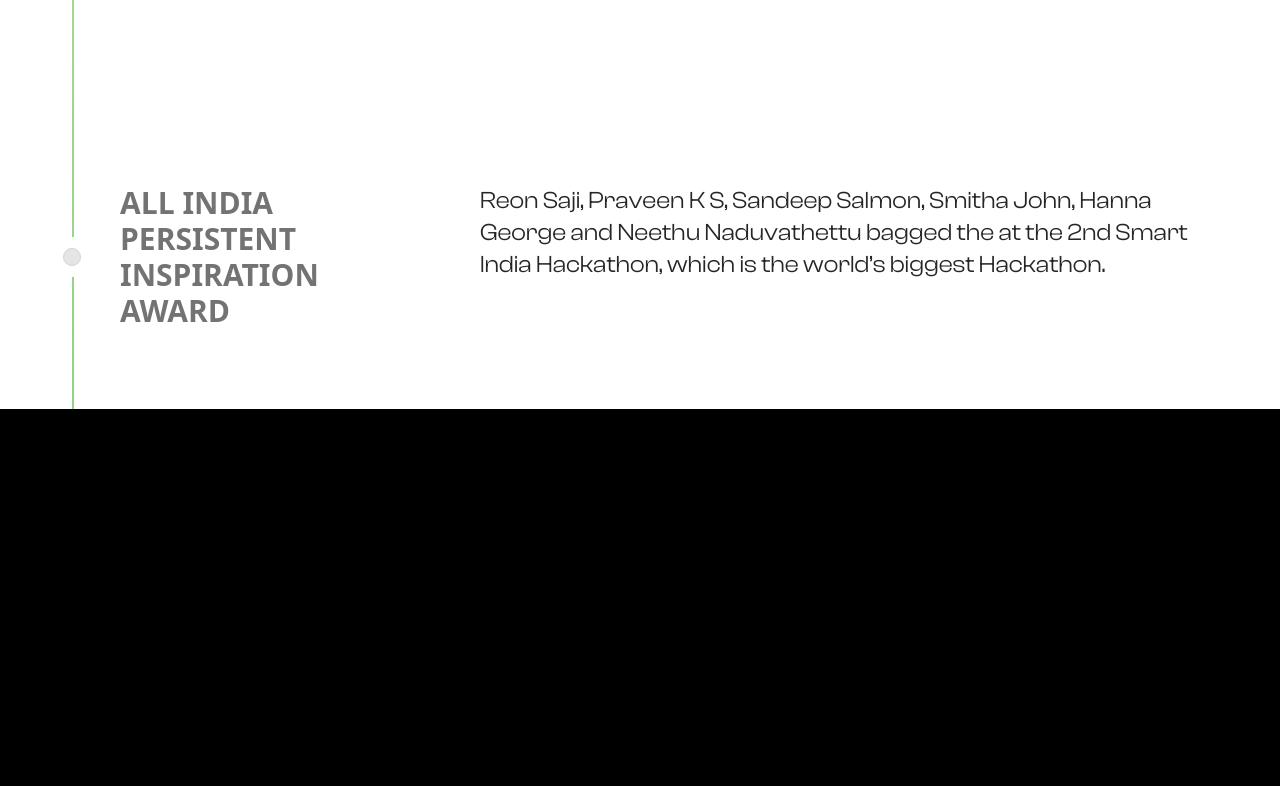
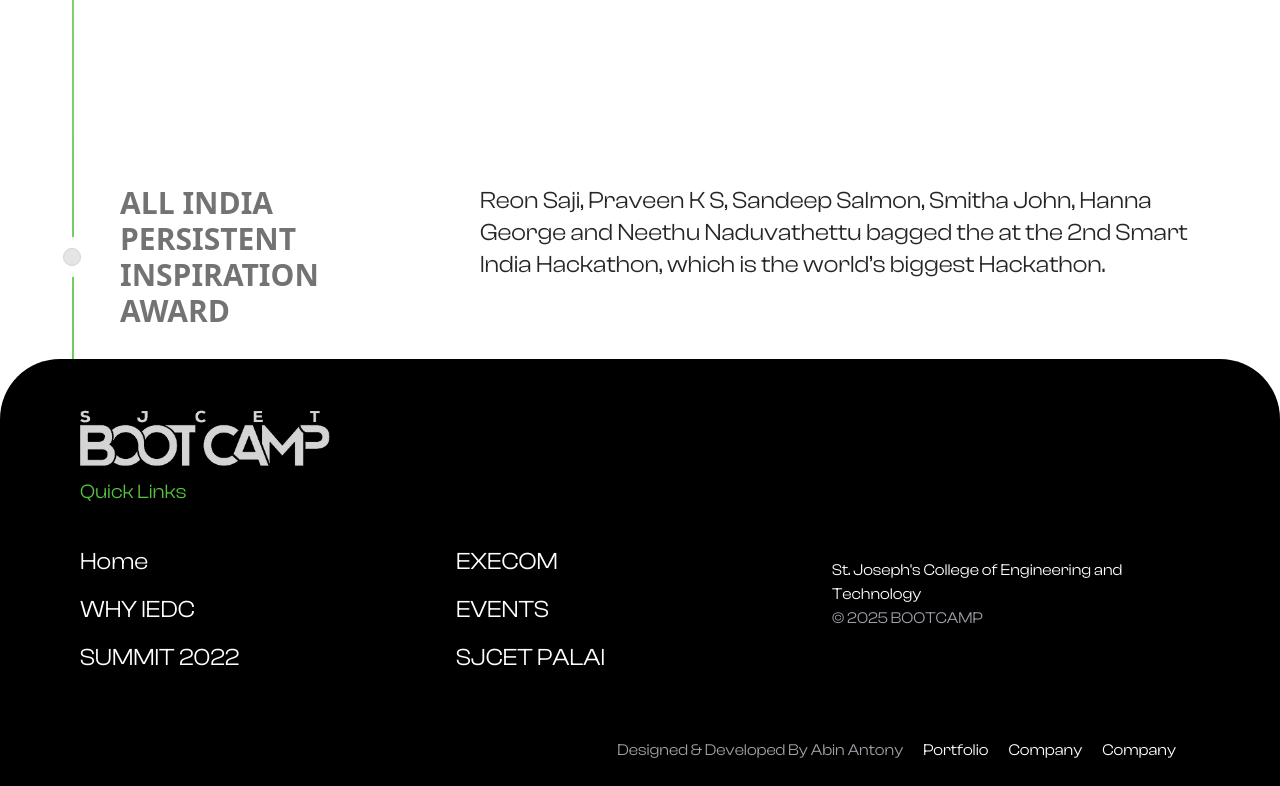
Before and after one commit to Acodehacked/iedc-bootcamp, a Next.js app: page / in a window 1280 px wide. Shown: the part 6871-7657 px from the top of the page. Before the commit the page ends 7280 px from the top, so only its background shows below. Built offline with nearby package versions, Linux system fonts and the light colour scheme.

Commit message:
footer added

```diff
--- a/app/(home)/components/about.tsx
+++ b/app/(home)/components/about.tsx
@@ -3,7 +3,7 @@
 
 const About = () => {
     return (
-        <div className='flex py-20 flex-col screen px-10 '>
+        <div className='flex py-20 flex-col screen px-10 ' id='about'>
             <div className="main flex flex-col">
                 <span className='text-primary font-semibold text-xl'>ABOUT</span>
                 <span className='text-6xl text-white'>SJCET BOOTCAMP - IEDC</span>
--- a/app/(home)/components/execom.tsx
+++ b/app/(home)/components/execom.tsx
@@ -3,7 +3,7 @@
 
 const Execom = () => {
   return (
-    <div className="bg-white py-5">
+    <div className="bg-white py-5" id='execom'>
       <div className='screen sm:px-10 px-5'>
         <h4 className='text-6xl text-black'><span className='font-semibold text-primary'>IEDC</span> EXECOM</h4>
       </div>
--- a/app/(home)/components/footer.tsx
+++ b/app/(home)/components/footer.tsx
@@ -1,9 +1,39 @@
+import { div } from 'framer-motion/client'
+import Image from 'next/image'
+import Link from 'next/link'
 import React from 'react'
 
 const Footer = () => {
-  return (
-    <div className=''>Footer</div>
-  )
+    return (
+        <div className='w-full'>
+            <div className='bg-black screen px-10 md:px-20 mt-[-90px] pt-[40px] rounded-t-[60px] relative z-[10]'>
+                <Image className='invert w-[250px]' src={'/logo.png'} width={700} height={700} alt='' />
+                <span className='text-primary text-xl mt-10'>Quick Links</span>
+                <div className="grid md:grid-cols-3 sm:grid-cols-2 grid-cols-1 gap-2 pt-10">
+                    <div className="flex flex-col gap-4 text-2xl text-white">
+                        <Link className='hover:text-primary footer-link group' href='#'>Home<Image src={'/arrowwhite.png'} alt='' className='transition-all w-[40px] opacity-0 group-hover:opacity-100' width={500} height={500} /></Link>
+                        <Link className='hover:text-primary footer-link group' href='/#whyiedc'>WHY IEDC<Image src={'/arrowwhite.png'} alt='' className='transition-all w-[40px] opacity-0 group-hover:opacity-100' width={500} height={500} /></Link>
+                        <Link className='hover:text-primary footer-link group' href='/#summit'>SUMMIT 2022<Image src={'/arrowwhite.png'} alt='' className='transition-all w-[40px] opacity-0 group-hover:opacity-100' width={500} height={500} /></Link>
+                    </div>
+                    <div className="flex flex-col gap-4 text-2xl text-white">
+                        <Link className='hover:text-primary footer-link group' href='/#execom'>EXECOM<Image src={'/arrowwhite.png'} alt='' className='transition-all  w-[40px] opacity-0 group-hover:opacity-100' width={500} height={500} /></Link>
+                        <Link className='hover:text-primary footer-link group' href='/#events'>EVENTS<Image src={'/arrowwhite.png'} alt='' className='transition-all w-[40px] opacity-0 group-hover:opacity-100' width={500} height={500} /></Link>
+                        <Link className='hover:text-primary footer-link group' href='https://sjcetpalai.ac.in/'>SJCET PALAI<Image src={'/arrowwhite.png'} alt='' className='transition-all w-[40px] opacity-0 group-hover:opacity-100' width={500} height={500} /></Link>
+                    </div>
+                    <div className="text-white pt-3">
+                        <p>St. Joseph's College of Engineering and Technology</p>
+                        <span className='text-zinc-400'>&copy; 2025 BOOTCAMP</span>
+                    </div>
+                </div>
+                <div className="flex justify-end gap-5 w-full mt-10 p-6 text-white">
+                    <span className='text-zinc-400'>Designed & Developed By Abin Antony</span>
+                    <Link target='_blank' href={'https://abinantony-website.vercel.app'}>Portfolio</Link>
+                    <Link target='_blank' href={'https://webcodecreators.com'}>Company</Link>
+                    <Link target='_blank' href={'https://github.com/Acodehacked'}>Company</Link>
+                </div>
+            </div>
+        </div>
+    )
 }
 
 export default Footer
--- a/app/(home)/components/summit.tsx
+++ b/app/(home)/components/summit.tsx
@@ -3,7 +3,7 @@
 
 const Summit = () => {
     return (
-        <div className='w-full bg-white px-5 pb-20'>
+        <div className='w-full bg-white px-5 pb-20' id='summit'>
             <div className="screen bg-black rounded-[45px] overflow-hidden w-full p-0">
                 <div className="flex sm:flex-row flex-col items-center md:px-10 px-3 pt-10 justify-between ">
                     <h2 className='text-white py-3  text-6xl'>SUMMIT 2022</h2>
--- a/app/(home)/components/timeline.tsx
+++ b/app/(home)/components/timeline.tsx
@@ -81,8 +81,8 @@
     ];
     return (
         <div className="bg-white">
-            <div className="screen overflow-y-hidden">
-                <div className="px-5 pt-10">
+            <div className="screen overflow-y-hidden pb-[40px]">
+                <div className="px-10 pt-10">
                     <h4 className='text-6xl text-black'><span className='font-semibold text-primary'>BOOTCAMP</span> REWIND</h4>
                 </div>
                 <Timeline data={data} />
--- a/app/(home)/components/whyiedc.tsx
+++ b/app/(home)/components/whyiedc.tsx
@@ -33,7 +33,7 @@
 ]
 const WhyIedc = () => {
     return (
-        <div className="bg-white pt-20 pb-20 rounded-b-[65px]">
+        <div id='whyiedc' className="bg-white pt-20 pb-20 rounded-b-[65px]">
             <section className="min-h-[70vh] pt-20 screen px-10 mt-10 border-t-[0.05rem] rounded-[95px] border-zinc-400 bg-white">
                 <h1 className="w-full text-center text-6xl">WHY <span className="text-primary font-semibold">IEDC</span>?</h1>
                 <TextGenerateEffect duration={1} className="font-medium text-center text-md" words="Here students take their first step as innovators and entrepreneurs" />
--- a/app/(home)/page.tsx
+++ b/app/(home)/page.tsx
@@ -9,6 +9,7 @@
 import Execom from "./components/execom";
 import { Timeline } from "../components/Timeline";
 import TimelinePage from "./components/timeline";
+import Footer from "./components/footer";
 
 export default function Home() {
   return (
@@ -25,6 +26,7 @@
       <Summit />
       <Execom />
       <TimelinePage />
+      <Footer />
     </main>
   );
 }
--- a/app/components/Timeline.tsx
+++ b/app/components/Timeline.tsx
@@ -20,7 +20,7 @@
   useEffect(() => {
     if (ref.current) {
       const rect = ref.current.getBoundingClientRect();
-      setHeight(rect.height);
+      setHeight(3400);
     }
   }, [ref]);
 
@@ -37,8 +37,6 @@
       className="w-full bg-white dark:bg-neutral-950 md:px-10"
       ref={containerRef}
     >
-
-
       <div ref={ref} className="relative max-w-7xl mx-auto pb-20">
         {data.map((item, index) => (
           <div
@@ -64,7 +62,7 @@
         ))}
         <div
           style={{
-            height: height + "px",
+            height: `${height-500}` + "px",
           }}
           className="absolute md:left-8 left-8 top-0 overflow-hidden w-[2px] bg-[linear-gradient(to_bottom,var(--tw-gradient-stops))] from-transparent from-[0%] via-neutral-200 dark:via-neutral-700 to-transparent to-[99%]  [mask-image:linear-gradient(to_bottom,transparent_0%,black_10%,black_90%,transparent_100%)] "
         >
--- a/app/globals.css
+++ b/app/globals.css
@@ -114,6 +114,12 @@
   .logo-icon {
     @apply hover:text-primary;
   }
+  .footer-link{
+    @apply flex gap-2 items-center;
+  }
+  .footer-link img{
+    @apply w-[20px] opacity-0 ;
+  }
 }
 
 @keyframes smooth-wiggle {
--- a/app/layout.tsx
+++ b/app/layout.tsx
@@ -22,6 +22,7 @@
       <body
         className={`${myFont.className} light overflow-x-hidden`}
       >
+
         <Template>
           {children}
         </Template>
--- a/app/template.tsx
+++ b/app/template.tsx
@@ -1,9 +1,14 @@
 'use client'
 import RootLayout from "./layout";
 import React from 'react';
-import { motion } from 'framer-motion';
+import { AnimatePresence, motion } from 'framer-motion';
 export default function Template({ children }: { children: React.ReactNode }) {
-    return <motion.div
+    return <AnimatePresence
+        mode="wait"
+        initial={false}
+        onExitComplete={() => window.scrollTo(0, 0)}
+    >
+        <motion.div
             initial={{
                 clipPath: "inset(0% 50% 0% 50%)", // Starts as a narrow vertical rectangle
                 opacity: 0,
@@ -31,6 +36,7 @@
             }}
         >
             {children}
-    </motion.div>;
+        </motion.div>
+    </AnimatePresence>;
 
 }
```
Lines whose indentation alone changed are shown as unchanged.
